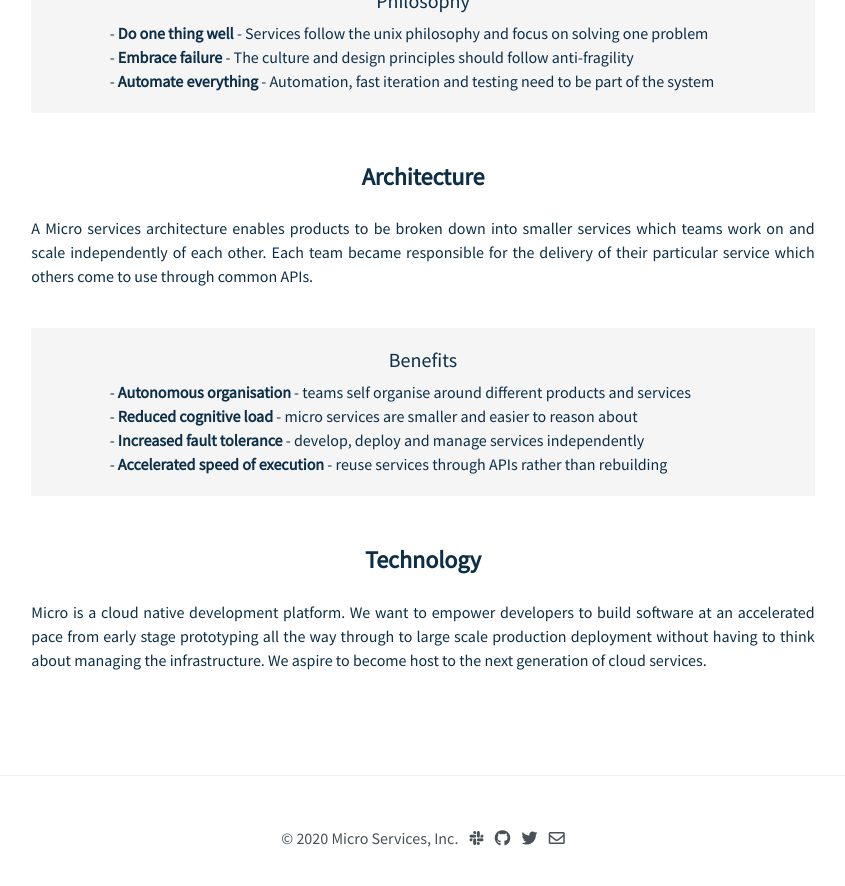
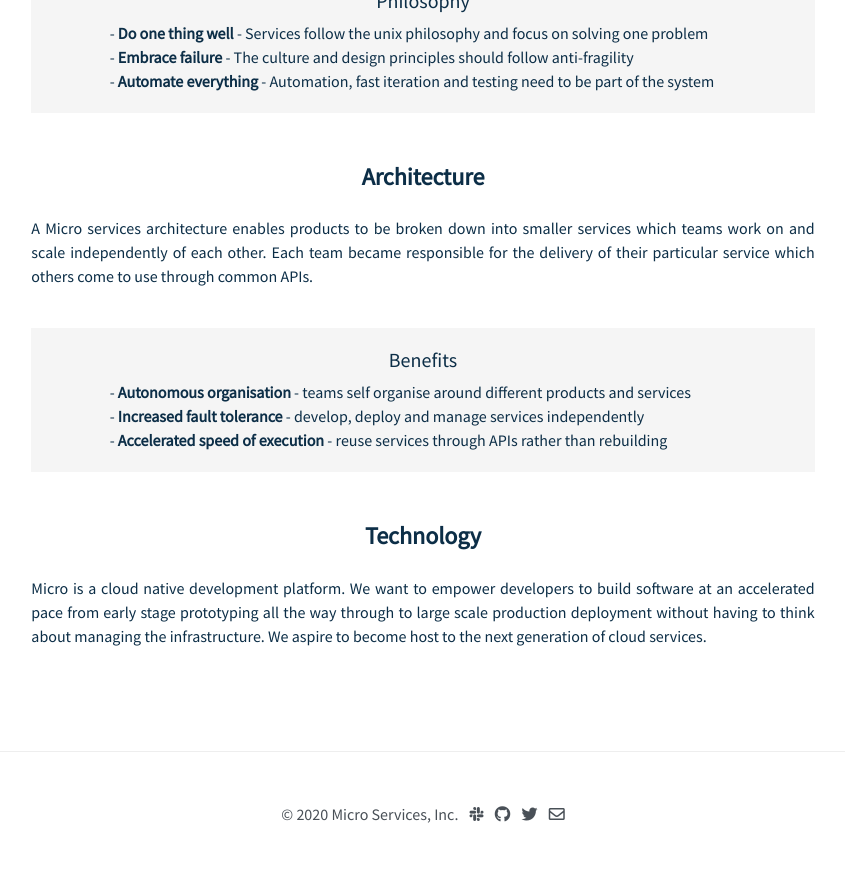
Before and after one commit to micro-community/go-micro-v2-doc, a Jekyll site: the page about.html, which Jekyll copies as it is, in a window 1280 px wide and 900 px high, scrolled down 741 px. Shown: the top 886 px of the window, without its empty margins (217-1062 px from the left). Built offline with Jekyll 4.4.1, drawn with Linux system fonts in a browser that asks for light colours; nearby versions of some CDN libraries.

Commit message:
update about page

```diff
--- a/about.html
+++ b/about.html
@@ -99,8 +99,6 @@
 				<li><h5><center>Benefits</center></h5></li>
 				<li>- <b>Autonomous organisation</b> - teams self organise around different products and services</li>
 
-				<li>- <b>Reduced cognitive load</b> - micro services are smaller and easier to reason about
-
 				<li>- <b>Increased fault tolerance</b> - develop, deploy and manage services independently</li>
 
 				<li>- <b>Accelerated speed of execution</b> - reuse services through APIs rather than rebuilding</li>
```
